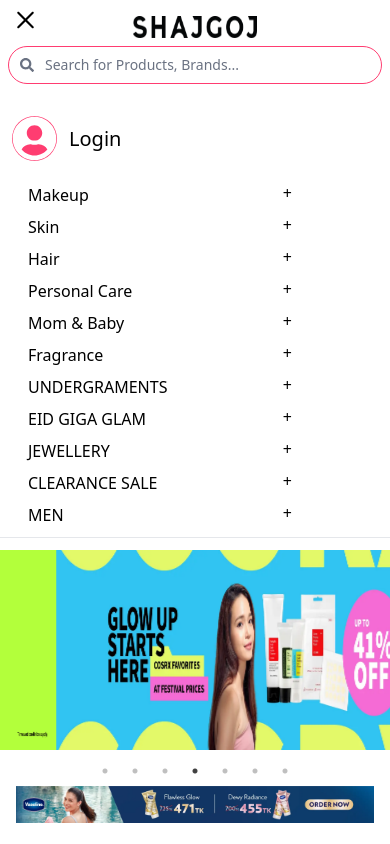
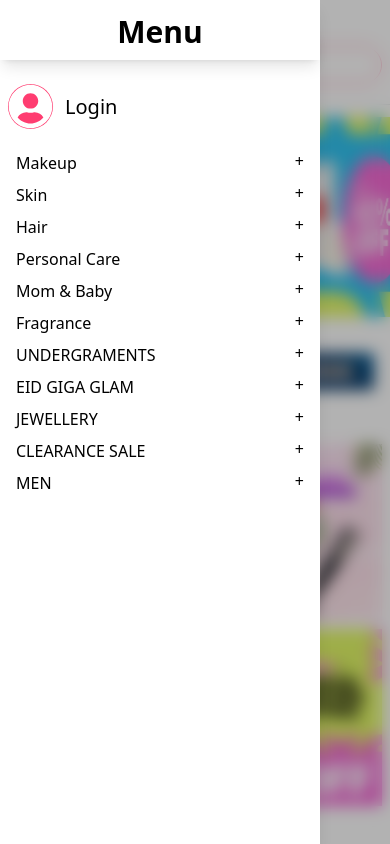
Before and after one commit to rahuldevsutradhar/sajgoj-merket, a React (Vite) app: page / in a window 390 px wide. Both pictures are taken after a click on the button 25 px from the left and 20 px from the top of the page. Shown: the top 844 px of the page. Built offline with nearby package versions, Linux system fonts and the light colour scheme.

Commit message:
add shadwo navbar

```diff
--- a/src/layout/Navbar.jsx
+++ b/src/layout/Navbar.jsx
@@ -13,24 +13,30 @@
 
 const Navbar = () => {
   const [isOpen, setIsOpen] = useState(false);
-  const toggleMenu = () =>{
+  const toggleMenu = () => {
     setIsOpen(!isOpen)
 
 
   }
   return (
-    <nav className="border-b border-gray-200 py-2">
+    <nav className="border-b border-gray-200 py-2 ">
       <Container>
-        <Flex className="flex-col md:flex-row gap-y-2 md:gap-y-0 px-2 md:px-0 items-center justify-between">
+        <Flex className="flex-col relative md:flex-row gap-y-2 md:gap-y-0 px-2 md:px-0 items-center justify-between ">
           <div className="w-4/12  flex items-center gap-x-6">
             <div className="absolute px-2 left-0 md:hidden">
               <button onClick={toggleMenu}>
                 {
-                  isOpen? <RxCross2 className='w-[35px] h-[28px] '/> : <CgMenuLeft className='w-[35px] h-[28px] '/>
+                  isOpen ? <RxCross2 className='w-[35px] h-[28px] ' /> : <CgMenuLeft className='w-[35px] h-[28px] ' />
 
                 }
               </button>
             </div>
+            {isOpen && (
+              <div
+                className="fixed inset-0 bg-black/30 backdrop-blur-sm z-40"
+                onClick={toggleMenu}
+              />
+            )}
 
             <Link to={''}>
               <Image src={logo} className="w-[168px] h-[22px] mt-2" />
@@ -63,55 +69,60 @@
         </Flex>
 
 
-         <div className={`md:hidden bg-white w-[320px] flex flex-col justify-between mt-5 px-3 ${isOpen? 'block': 'hidden'}`}>
-            <div className='flex items-center gap-x-3 '>
-              <FaUserCircle className='bg-one rounded-full text-white w-[45px] h-[45px] '/>
-              <Link to={'/login'}><UnoderTitle text='Login' className='font-bold text-[20px] font-mon leading-4'/></Link>
+        <div className={`md:hidden fixed top-0 left-0 h-full bg-white w-[320px] z-50 shadow-lg
+           transform transition-transform duration-300 ${isOpen ? 'translate-x-0' : '-translate-x-full'}`}>
+            <div className='my-6 shadow-lg pb-5'>
+              <h1 className='font-semibold text-center text-[30px] font-mon leading-4'>Menu</h1>
+            </div>
+
+          <div className='flex items-center gap-x-3 px-2'>
+            <FaUserCircle className='bg-one rounded-full text-white w-[45px] h-[45px] ' />
+            <Link to={'/login'}><UnoderTitle text='Login' className='font-bold text-[20px] font-mon leading-4' /></Link>
 
           </div>
           <div className='px-4 flex flex-col gap-y-1 mt-5'>
             <div className='flex justify-between'>
-                    <UnoderTitle text='Makeup' className='fon-mon text-[16px] text-inherit'/>
+              <UnoderTitle text='Makeup' className='fon-mon text-[16px] text-inherit' />
               <span className='fon-mon text-[16px] text-inherit'>+</span>
             </div>
             <div className='flex justify-between'>
-                    <UnoderTitle text='Skin' className='fon-mon text-[16px] text-inherit'/>
+              <UnoderTitle text='Skin' className='fon-mon text-[16px] text-inherit' />
               <span className='fon-mon text-[16px] text-inherit'>+</span>
             </div>
             <div className='flex justify-between'>
-                    <UnoderTitle text='Hair' className='fon-mon text-[16px] text-inherit'/>
+              <UnoderTitle text='Hair' className='fon-mon text-[16px] text-inherit' />
               <span className='fon-mon text-[16px] text-inherit'>+</span>
             </div>
             <div className='flex justify-between'>
-                    <UnoderTitle text='Personal Care' className='fon-mon text-[16px] text-inherit'/>
+              <UnoderTitle text='Personal Care' className='fon-mon text-[16px] text-inherit' />
               <span className='fon-mon text-[16px] text-inherit'>+</span>
             </div>
             <div className='flex justify-between'>
-                    <UnoderTitle text='Mom & Baby' className='fon-mon text-[16px] text-inherit'/>
+              <UnoderTitle text='Mom & Baby' className='fon-mon text-[16px] text-inherit' />
               <span className='fon-mon text-[16px] text-inherit'>+</span>
             </div>
             <div className='flex justify-between'>
-                    <UnoderTitle text='Fragrance' className='fon-mon text-[16px] text-inherit'/>
+              <UnoderTitle text='Fragrance' className='fon-mon text-[16px] text-inherit' />
               <span className='fon-mon text-[16px] text-inherit'>+</span>
             </div>
             <div className='flex justify-between'>
-                    <UnoderTitle text='UNDERGRAMENTS' className='fon-mon text-[16px] text-inherit'/>
+              <UnoderTitle text='UNDERGRAMENTS' className='fon-mon text-[16px] text-inherit' />
               <span className='fon-mon text-[16px] text-inherit'>+</span>
             </div>
             <div className='flex justify-between'>
-                    <UnoderTitle text='EID GIGA GLAM' className='fon-mon text-[16px] text-inherit'/>
+              <UnoderTitle text='EID GIGA GLAM' className='fon-mon text-[16px] text-inherit' />
               <span className='fon-mon text-[16px] text-inherit'>+</span>
             </div>
             <div className='flex justify-between'>
-                    <UnoderTitle text='JEWELLERY' className='fon-mon text-[16px] text-inherit'/>
+              <UnoderTitle text='JEWELLERY' className='fon-mon text-[16px] text-inherit' />
               <span className='fon-mon text-[16px] text-inherit'>+</span>
             </div>
             <div className='flex justify-between'>
-                    <UnoderTitle text='CLEARANCE SALE' className='fon-mon text-[16px] text-inherit'/>
+              <UnoderTitle text='CLEARANCE SALE' className='fon-mon text-[16px] text-inherit' />
               <span className='fon-mon text-[16px] text-inherit'>+</span>
             </div>
             <div className='flex justify-between'>
-                    <UnoderTitle text='MEN' className='fon-mon text-[16px] text-inherit'/>
+              <UnoderTitle text='MEN' className='fon-mon text-[16px] text-inherit' />
               <span className='fon-mon text-[16px] text-inherit'>+</span>
             </div>
 
```
Lines whose indentation alone changed are shown as unchanged.
